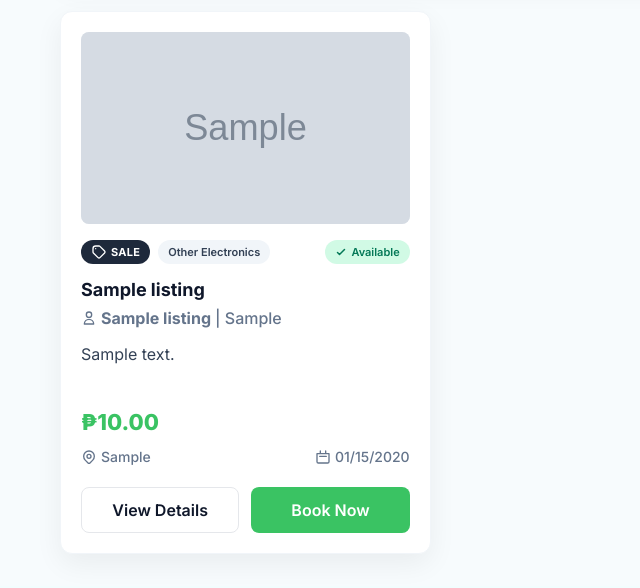
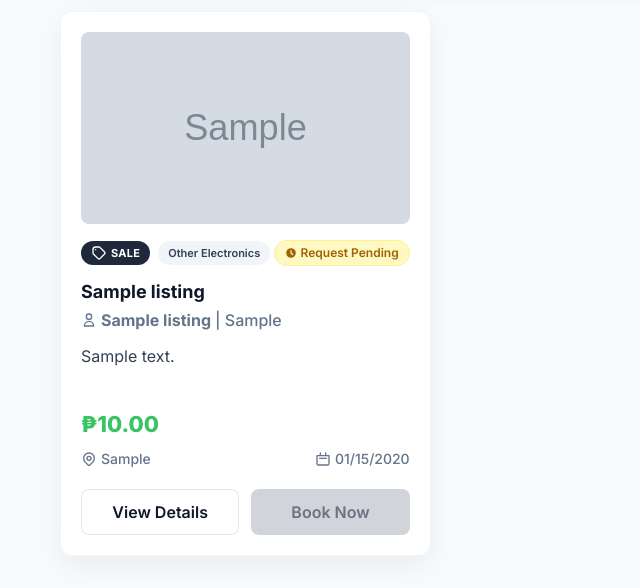
Before and after one commit to siv727/CSIT327-G1-Thryve, a Django app: page /marketplace/ in a window 1280 px wide. Shown: the part 429-1017 px from the top of the page, without its empty margins (0-640 px from the left). Before the commit the page ends 984 px from the top, so only its background shows below. Run offline with Django 5.2, Linux system fonts and the light colour scheme; a user stored in the database is signed in; tables that the repository leaves empty hold one stand-in row (values such as "Sample post"); grey boxes marked "Sample" are stand-in pictures; some libraries are stand-ins or nearby versions.

Commit message:
fix(marketplace): Enhance listing query
- To include user booking status and exclude scheduled bookings by others

```diff
--- a/thryve/marketplace_app/templates/marketplace.html
+++ b/thryve/marketplace_app/templates/marketplace.html
@@ -40,7 +40,7 @@
 </head>
 
 <body class="font-inter bg-[#f7fbfd] text-brand-ink">
-    {%  include 'thryve_app/navbar.html' %}
+    {% include 'thryve_app/navbar.html' %}
 
     <main class="max-w-[1200px] mx-auto px-5 py-8">
         <div class="flex items-start justify-between gap-4 mb-6">
@@ -140,8 +140,7 @@
             {% for listing in listings %}
             <article
                 class="bg-white rounded-xl shadow-soft border border-slate-100 p-5 flex flex-col hover:-translate-y-2 hover:shadow-lg transition-all duration-300"
-                data-listing-id="{{ listing.id }}"
-                data-user-id="{{ listing.user.id }}"
+                data-listing-id="{{ listing.id }}" data-user-id="{{ listing.user.id }}"
                 data-images="{% for image in listing.images.all %}{{ image.image.url }}{% if not forloop.last %},{% endif %}{% endfor %}"
                 data-title="{{ listing.title }}" data-description="{{ listing.description|safe }}"
                 data-price="{% if listing.listing_type == 'sale' and listing.price %}₱{{ listing.price }}{% endif %}"
@@ -252,14 +251,57 @@
                     </div>
 
                     {# LISTING STATUS #}
+                    {% if listing.user_booking_status == 'pending' %}
                     <span
-                        class="inline-flex items-center gap-1 text-[11px] font-semibold text-emerald-700 bg-emerald-100 px-2.5 py-1 rounded-full">
-                        <svg class="w-3 h-3" fill="none" viewBox="0 0 24 24" stroke="currentColor">
-                            <path stroke-linecap="round" stroke-linejoin="round" stroke-width="3" d="M5 13l4 4L19 7">
-                            </path>
+                        class="inline-flex items-center gap-1 px-2.5 py-1 rounded-full text-xs font-semibold bg-yellow-100 text-yellow-700 border border-yellow-200">
+                        <svg class="w-3 h-3" fill="currentColor" viewBox="0 0 20 20">
+                            <path fill-rule="evenodd"
+                                d="M10 18a8 8 0 100-16 8 8 0 000 16zm1-12a1 1 0 10-2 0v4a1 1 0 00.293.707l2.828 2.829a1 1 0 101.415-1.415L11 9.586V6z"
+                                clip-rule="evenodd" />
                         </svg>
-                        Available
+                        Request Pending
                     </span>
+                    {% elif listing.user_booking_status == 'scheduled' %}
+                    <span
+                        class="inline-flex items-center gap-1 px-2.5 py-1 rounded-full text-xs font-semibold bg-green-100 text-green-700 border border-green-200">
+                        <svg class="w-3 h-3" fill="currentColor" viewBox="0 0 20 20">
+                            <path fill-rule="evenodd"
+                                d="M10 18a8 8 0 100-16 8 8 0 000 16zm3.707-9.293a1 1 0 00-1.414-1.414L9 10.586 7.707 9.293a1 1 0 00-1.414 1.414l2 2a1 1 0 001.414 0l4-4z"
+                                clip-rule="evenodd" />
+                        </svg>
+                        Scheduled
+                    </span>
+                    {% elif listing.user_booking_status == 'completed' %}
+                    <span
+                        class="inline-flex items-center gap-1 px-2.5 py-1 rounded-full text-xs font-semibold bg-blue-100 text-blue-700 border border-blue-200">
+                        <svg class="w-3 h-3" fill="currentColor" viewBox="0 0 20 20">
+                            <path fill-rule="evenodd"
+                                d="M6.267 3.455a3.066 3.066 0 001.745-.723 3.066 3.066 0 013.976 0 3.066 3.066 0 001.745.723 3.066 3.066 0 012.812 2.812c.051.643.304 1.254.723 1.745a3.066 3.066 0 010 3.976 3.066 3.066 0 00-.723 1.745 3.066 3.066 0 01-2.812 2.812 3.066 3.066 0 00-1.745.723 3.066 3.066 0 01-3.976 0 3.066 3.066 0 00-1.745-.723 3.066 3.066 0 01-2.812-2.812 3.066 3.066 0 00-.723-1.745 3.066 3.066 0 010-3.976 3.066 3.066 0 00.723-1.745 3.066 3.066 0 012.812-2.812zm7.44 5.252a1 1 0 00-1.414-1.414L9 10.586 7.707 9.293a1 1 0 00-1.414 1.414l2 2a1 1 0 001.414 0l4-4z"
+                                clip-rule="evenodd" />
+                        </svg>
+                        Completed
+                    </span>
+                    {% elif listing.user_booking_status == 'declined' %}
+                    <span
+                        class="inline-flex items-center gap-1 px-2.5 py-1 rounded-full text-xs font-semibold bg-red-100 text-red-700 border border-red-200">
+                        <svg class="w-3 h-3" fill="currentColor" viewBox="0 0 20 20">
+                            <path fill-rule="evenodd"
+                                d="M10 18a8 8 0 100-16 8 8 0 000 16zM8.707 7.293a1 1 0 00-1.414 1.414L8.586 10l-1.293 1.293a1 1 0 101.414 1.414L10 11.414l1.293 1.293a1 1 0 001.414-1.414L11.414 10l1.293-1.293a1 1 0 00-1.414-1.414L10 8.586 8.707 7.293z"
+                                clip-rule="evenodd" />
+                        </svg>
+                        Declined
+                    </span>
+                    {% elif listing.user_booking_status == 'cancelled' %}
+                    <span
+                        class="inline-flex items-center gap-1 px-2.5 py-1 rounded-full text-xs font-semibold bg-gray-100 text-gray-700 border border-gray-200">
+                        <svg class="w-3 h-3" fill="currentColor" viewBox="0 0 20 20">
+                            <path fill-rule="evenodd"
+                                d="M10 18a8 8 0 100-16 8 8 0 000 16zM8.707 7.293a1 1 0 00-1.414 1.414L8.586 10l-1.293 1.293a1 1 0 101.414 1.414L10 11.414l1.293 1.293a1 1 0 001.414-1.414L11.414 10l1.293-1.293a1 1 0 00-1.414-1.414L10 8.586 8.707 7.293z"
+                                clip-rule="evenodd" />
+                        </svg>
+                        Cancelled
+                    </span>
+                    {% endif %}
                 </div>
 
                 {# IF LISTING TITLE LENGTH TOO LONG, SCROLL ANIMATION #}
@@ -364,9 +406,16 @@
                     <button onclick="openListingDetailsModal('{{ listing.id }}')"
                         class="text-center rounded-lg border font-semibold py-2.5 hover:bg-slate-50">View
                         Details</button>
+                    {% if listing.user_booking_status == 'pending' or listing.user_booking_status == 'scheduled' %}
+                    <button disabled
+                        class="text-center rounded-lg bg-gray-300 text-gray-500 font-semibold py-2.5 cursor-not-allowed"
+                        title="You already have a {{ listing.user_booking_status }} booking for this listing">Book
+                        Now</button>
+                    {% else %}
                     <button onclick="openBookNowModal('{{ listing.id }}')"
                         class="text-center rounded-lg bg-brand-leaf hover:bg-[#33b459] text-white font-semibold py-2.5">Book
                         Now</button>
+                    {% endif %}
                 </div>
             </article>
 
@@ -745,7 +794,7 @@
         window.MARKETPLACE_CONFIG = {
             placeholderImage: "{% static 'thryve_app/images/listing-placeholder.png' %}",
             showCreateModal: {{ show_create_modal|yesno:"true,false" }},
-            currentUserId: {{ user.id|default:0 }}
+        currentUserId: { { user.id |default: 0 } }
         };
     </script>
 
@@ -760,12 +809,14 @@
                     <h2 class="text-xl font-bold text-slate-900" id="modal-title-text">Arrange Transaction/Exchange</h2>
                     <button id="close-book-now-modal" type="button" class="text-slate-400 hover:text-slate-600">
                         <svg class="w-6 h-6" fill="none" stroke="currentColor" viewBox="0 0 24 24">
-                            <path stroke-linecap="round" stroke-linejoin="round" stroke-width="2" d="M6 18L18 6M6 6l12 12"></path>
+                            <path stroke-linecap="round" stroke-linejoin="round" stroke-width="2"
+                                d="M6 18L18 6M6 6l12 12"></path>
                         </svg>
                     </button>
                 </div>
 
-                <p class="text-sm text-slate-600 mb-4" id="modal-sub-heading">Use the fields below to propose a time frame for the transaction, meeting, or exchange.</p>
+                <p class="text-sm text-slate-600 mb-4" id="modal-sub-heading">Use the fields below to propose a time
+                    frame for the transaction, meeting, or exchange.</p>
 
                 <form id="book-now-form">
                     {% csrf_token %}
@@ -774,23 +825,32 @@
 
                     <div class="mb-4">
                         <label for="start-date" class="block text-slate-700 font-semibold mb-2">Start Date *</label>
-                        <input type="date" id="start-date" name="start_date" class="w-full rounded-lg border border-slate-200 px-3 py-2.5 font-medium focus:outline-none focus:ring-2 focus:ring-brand-sky" required>
+                        <input type="date" id="start-date" name="start_date"
+                            class="w-full rounded-lg border border-slate-200 px-3 py-2.5 font-medium focus:outline-none focus:ring-2 focus:ring-brand-sky"
+                            required>
                     </div>
 
                     <div class="mb-6">
                         <label for="end-date" class="block text-slate-700 font-semibold mb-2">End Date *</label>
-                        <input type="date" id="end-date" name="end_date" class="w-full rounded-lg border border-slate-200 px-3 py-2.5 font-medium focus:outline-none focus:ring-2 focus:ring-brand-sky" required>
+                        <input type="date" id="end-date" name="end_date"
+                            class="w-full rounded-lg border border-slate-200 px-3 py-2.5 font-medium focus:outline-none focus:ring-2 focus:ring-brand-sky"
+                            required>
                     </div>
 
                     <div class="mb-6">
                         <label for="message" class="block text-slate-700 font-semibold mb-2">Message *</label>
-                        <textarea id="message" name="message" rows="4" maxlength="500" class="w-full rounded-lg border border-slate-200 px-3 py-2.5 font-medium focus:outline-none focus:ring-2 focus:ring-brand-sky resize-y" required></textarea>
+                        <textarea id="message" name="message" rows="4" maxlength="500"
+                            class="w-full rounded-lg border border-slate-200 px-3 py-2.5 font-medium focus:outline-none focus:ring-2 focus:ring-brand-sky resize-y"
+                            required></textarea>
                         <p class="text-xs text-slate-500 mt-1" id="message-helper-text"></p>
                     </div>
 
                     <div class="flex justify-end gap-3">
-                        <button type="button" id="cancel-book-now-btn" class="px-4 py-2 text-slate-600 hover:text-slate-800 font-medium">Cancel</button>
-                        <button type="submit" id="request-booking-btn" class="px-6 py-2 bg-brand-leaf hover:bg-[#33b459] text-white font-semibold rounded-lg transition">Request Booking</button>
+                        <button type="button" id="cancel-book-now-btn"
+                            class="px-4 py-2 text-slate-600 hover:text-slate-800 font-medium">Cancel</button>
+                        <button type="submit" id="request-booking-btn"
+                            class="px-6 py-2 bg-brand-leaf hover:bg-[#33b459] text-white font-semibold rounded-lg transition">Request
+                            Booking</button>
                     </div>
                 </form>
             </div>
@@ -798,7 +858,8 @@
     </div>
 
     <!-- Toast Notification -->
-    <div id="toast" class="fixed bottom-4 right-4 bg-green-500 text-white px-6 py-3 rounded-lg shadow-lg transform translate-y-full opacity-0 transition-all duration-300 z-50">
+    <div id="toast"
+        class="fixed bottom-4 right-4 bg-green-500 text-white px-6 py-3 rounded-lg shadow-lg transform translate-y-full opacity-0 transition-all duration-300 z-50">
         <p id="toast-message" class="text-sm font-medium"></p>
     </div>
 
--- a/thryve/marketplace_app/views.py
+++ b/thryve/marketplace_app/views.py
@@ -2,11 +2,12 @@ from django.shortcuts import render, redirect, get_object_or_404
 from django.contrib.auth.decorators import login_required
 from django.contrib import messages
 from django.core.exceptions import ValidationError
-from django.db.models import Q
+from django.db.models import Q, OuterRef, Subquery
 from django.views.decorators.cache import cache_control
 
 from .forms import ListingForm, validate_images_count, validate_image_file
 from thryve_app.models import Listing, ListingImage
+from booking_app.models import BookingRequest
 
 LISTING_TYPES = [
     {'value': 'sale', 'label': 'For Sale'},
@@ -40,7 +41,28 @@ def marketplace_home(request):
     category_filter = request.GET.get('category', '').strip()
     type_filter = request.GET.get('type', '').strip()
 
-    listings_qs = Listing.objects.prefetch_related('images').all()
+    # Subquery to get the user's booking status for each listing
+    user_booking_status = BookingRequest.objects.filter(
+        listing=OuterRef('pk'),
+        sender=request.user
+    ).order_by('-created_at').values('status')[:1]
+
+    listings_qs = Listing.objects.prefetch_related('images').annotate(
+        user_booking_status=Subquery(user_booking_status)
+    ).all()
+
+    # Exclude listings that have scheduled bookings from other users
+    # (Keep listings where: user is the owner OR user has the scheduled booking OR no scheduled booking exists)
+    scheduled_by_others = BookingRequest.objects.filter(
+        listing=OuterRef('pk'),
+        status='scheduled'
+    ).exclude(
+        Q(sender=request.user) | Q(receiver=request.user)
+    )
+
+    listings_qs = listings_qs.exclude(
+        id__in=Subquery(scheduled_by_others.values('listing_id'))
+    )
 
     if search_query:
         listings_qs = listings_qs.filter(Q(title__icontains=search_query))
```
